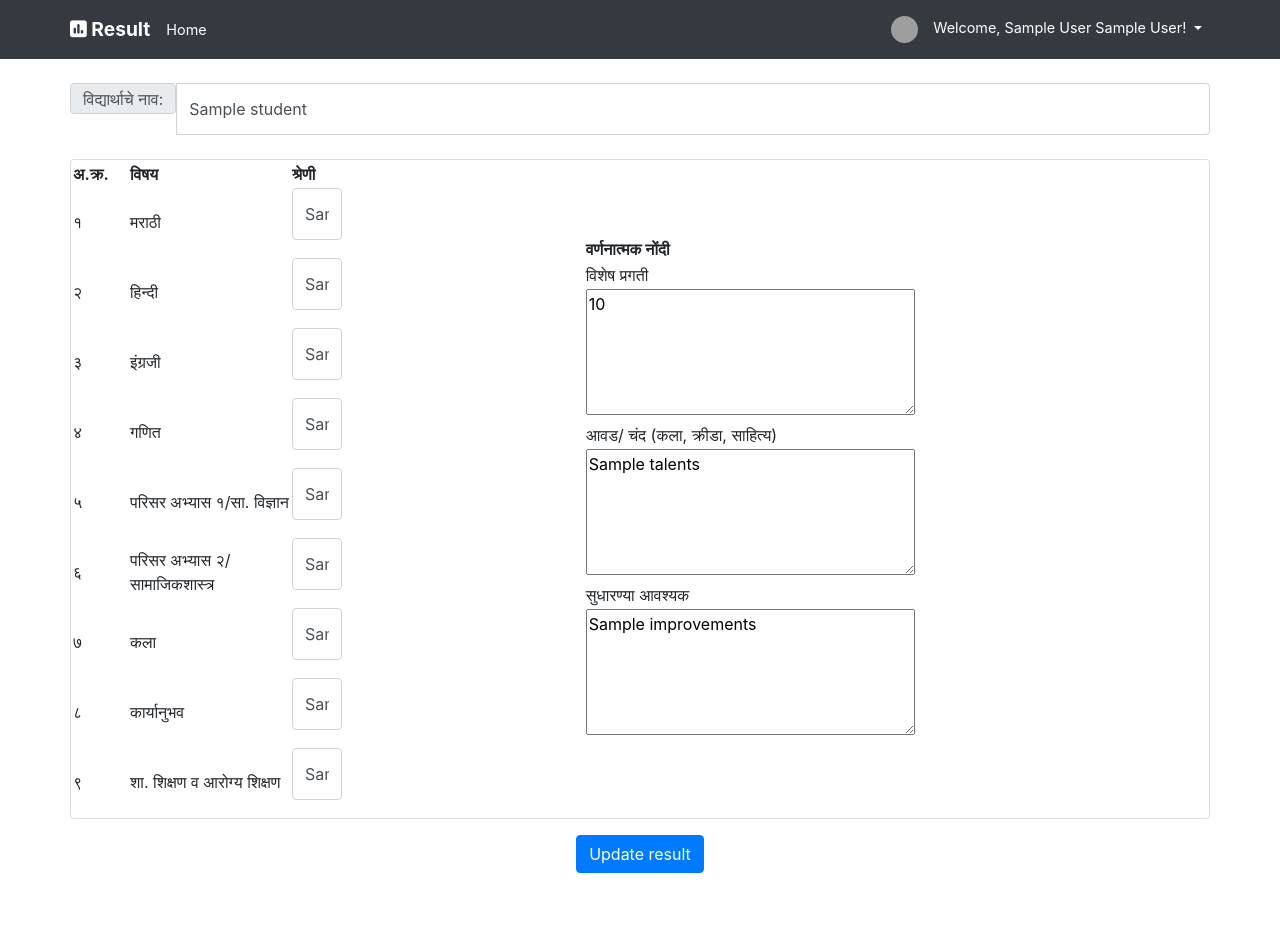
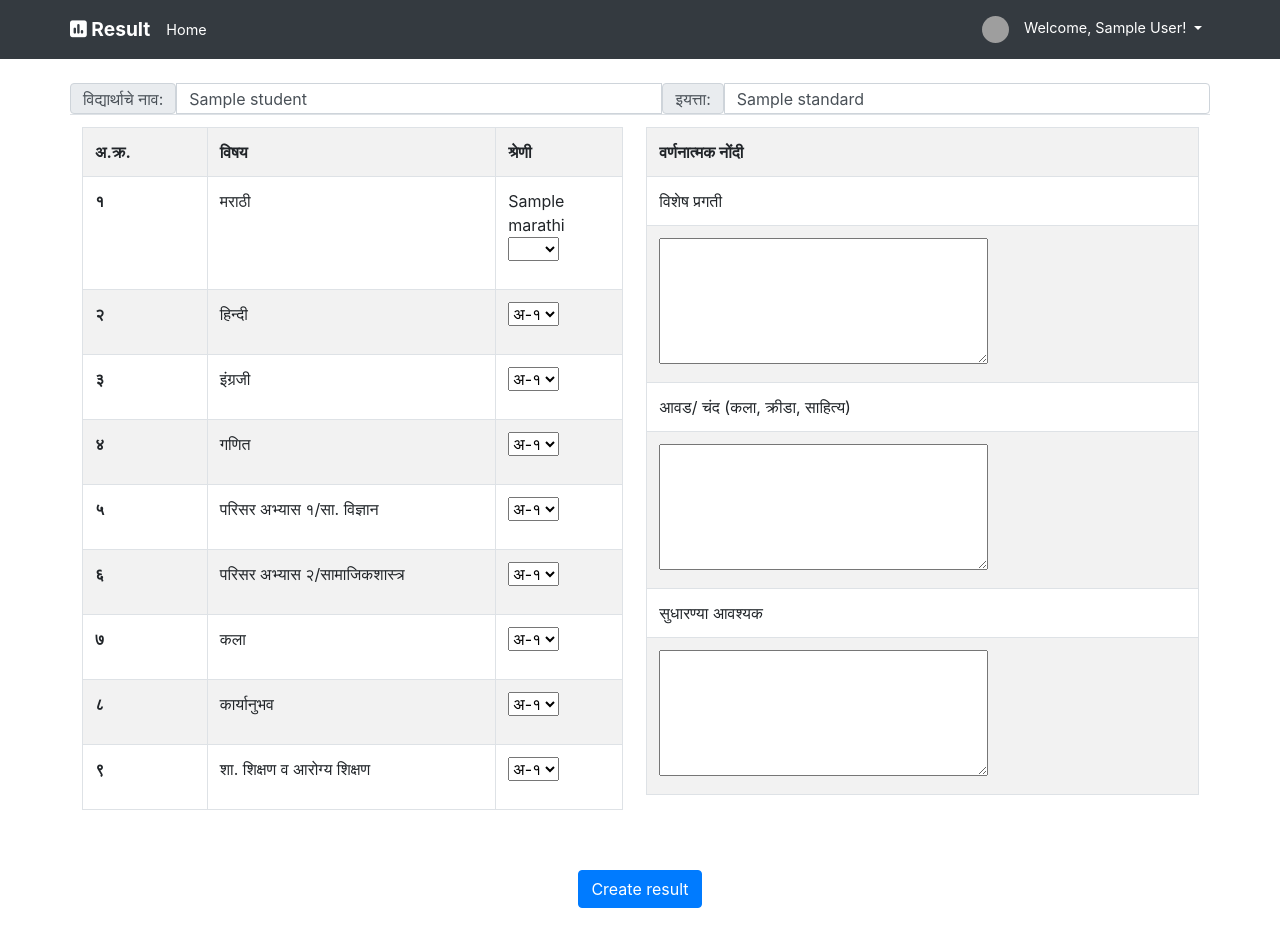
Before and after one commit to StandinKP/School-Result-Marathi, a Flask app: page /edit_result/1/ in a window 1280 px wide. Before the commit the page ends 873 px from the top, so only its background shows below. Run offline with Flask 2, Linux system fonts and the light colour scheme; the visitor is signed in with stand-in values (Sample User, id 1); a database or web service that is not in the repository returns one stand-in record (values such as "Sample title"); some libraries are stand-ins or nearby versions; grey boxes are pictures that could not be loaded.

Commit message:
tables upgraded and login changed to email

```diff
--- a/app.py
+++ b/app.py
@@ -146,13 +146,13 @@ def login():
         return redirect(url_for("index"))
 
     if request.method == "POST":
-        user = mongo.db.users.find_one({"username": request.form["username"]})
+        user = mongo.db.users.find_one({"email": request.form["email"]})
 
         if user and bcrypt.check_password_hash(
             user["password"], request.form["password"]
         ):
             session["logged_in"] = True
-            session["username"] = request.form["username"]
+            session["username"] = user["username"]
             session["fname"] = user["fname"]
             session["lname"] = user["lname"]
 
@@ -160,6 +160,7 @@ def login():
             session["teacherId"] = user["teacherId"]
             next_page = request.args.get("next")
 
+            flash("Login successful", "success")
             return redirect(next_page) if next_page else redirect(url_for("index"))
 
             return redirect(url_for("login"))
@@ -296,6 +297,7 @@ def method_name(standard):
 @login_required
 def edit_result(studentId):
     student = mongo.db.students.find_one({"studentId": studentId})
+
     if request.method == "POST":
         name = request.form["name"]
         mongo.db.students.update_one(
--- a/static/css/main.css
+++ b/static/css/main.css
@@ -119,10 +119,6 @@ body {
 ::after,
 ::before {
   box-sizing: content-box;
-}
-
-.form-control {
-  height: 17px;
 }
 
 .grade {
@@ -296,8 +292,8 @@ hr {
 .form-control {
   display: block;
   width: 100%;
-  height: calc(1.5em + 0.75rem + 2px);
   padding: 0.375rem 0.75rem;
+  height: 20px;
   font-size: 1rem;
   font-weight: 400;
   line-height: 1.5;
--- a/templates/add_result.html
+++ b/templates/add_result.html
@@ -30,7 +30,7 @@
     <table class="table">
       <tr>
         <td>
-          <table class="table table-striped">
+          <table class="table table-striped table-bordered">
             <tr>
               <th class="srno" scope="col">अ.क्र.</th>
               <th class="subject" scope="col">विषय</th>
@@ -219,7 +219,7 @@
           </table>
         </td>
         <td>
-          <table class="table table-striped">
+          <table class="table table-striped table-bordered">
             <tr>
               <th>वर्णनात्मक नोंदी</th>
             </tr>
--- a/templates/edit_result.html
+++ b/templates/edit_result.html
@@ -1,128 +1,222 @@
 {% extends 'layout.html' %} {% block body %}
+
 <div class="container mt-4 mb-2">
   <form action="" method="post">
     <div>
       <span class="form-group mb-3">
         <span class="input-group input-group alternative">
-          <span class="input-group-text" style="height: 17px;">विद्यार्थाचे नाव:</span>
-          <input type="text" name="name" class="form-control" value="{{ student.name }}" />
+          <span class="input-group-text" style="height: 17px;"
+            >विद्यार्थाचे नाव:</span
+          >
+          <input
+            type="text"
+            class="form-control"
+            style="height: 17px;"
+            name="name"
+            value="{{student.name}}"
+          />
+          <span class="input-group-text" style="height: 17px;">इयत्ता:</span>
+          <input
+            type="text"
+            class="form-control bg-white"
+            style="height: 17px;"
+            value="{{ student.standard }}"
+            readonly
+          />
         </span>
       </span>
     </div>
 
-    <div class="card mt-4">
-      <table>
+    <table class="table">
       <tr>
         <td>
-            <table>
+          <table class="table table-striped table-bordered">
             <tr>
-                <th class="srno">अ.क्र.</th>
-                <th class="subject">विषय</th>
-                <th class="grade">श्रेणी</th>
+              <th class="srno" scope="col">अ.क्र.</th>
+              <th class="subject" scope="col">विषय</th>
+              <th class="grade" scope="col">श्रेणी</th>
             </tr>
             <tr>
-                <td class="srno">१</td>
+              <th class="srno" scope="row">१</th>
               <td class="subject">मराठी</td>
               <td class="grade">
                 <div class="form-group mb-3">
                   <div class="input-group input-group alternative">
-                      <input type="text" class="form-control" required name="marathi"
-                        value="{{ student.grade.0.marathi }}" />
+                    {{student.grade.marathi}}
+                    <select name="marathi">
+                      <option
+                        value="{{student.grade.marathi}}"
+                        selected="selected"
+                      ></option>
+                      <option value="अ-१">अ-१</option>
+                      <option value="अ-२">अ-२</option>
+                      <option value="ब-१">ब-१</option>
+                      <option value="ब-२">ब-२</option>
+                      <option value="क-१">क-१</option>
+                      <option value="क-२">क-२</option>
+                      <option value="ड-१">ड-१</option>
+                      <option value="ड-२">ड-२</option>
+                    </select>
                   </div>
                 </div>
               </td>
             </tr>
             <tr>
-                <td class="srno">२</td>
+              <th class="srno" scope="row">२</th>
               <td class="subject">हिन्दी</td>
               <td class="grade">
                 <div class="form-group mb-3">
                   <div class="input-group input-group alternative">
-                      <input type="text" class="form-control" required name="hindi"
-                        value="{{ student.grade.1.hindi }}" />
+                    <select name="hindi">
+                      <option value="अ-१">अ-१</option>
+                      <option value="अ-२">अ-२</option>
+                      <option value="ब-१">ब-१</option>
+                      <option value="ब-२">ब-२</option>
+                      <option value="क-१">क-१</option>
+                      <option value="क-२">क-२</option>
+                      <option value="ड-१">ड-१</option>
+                      <option value="ड-२">ड-२</option>
+                    </select>
                   </div>
                 </div>
               </td>
             </tr>
             <tr>
-                <td class="srno">३</td>
+              <th class="srno" scope="row">३</th>
               <td class="subject">इंग्रजी</td>
               <td class="grade">
                 <div class="form-group mb-3">
                   <div class="input-group input-group alternative">
-                      <input type="text" class="form-control" required name="english"
-                        value="{{ student.grade.2.english }}" />
+                    <select name="english">
+                      <option value="अ-१">अ-१</option>
+                      <option value="अ-२">अ-२</option>
+                      <option value="ब-१">ब-१</option>
+                      <option value="ब-२">ब-२</option>
+                      <option value="क-१">क-१</option>
+                      <option value="क-२">क-२</option>
+                      <option value="ड-१">ड-१</option>
+                      <option value="ड-२">ड-२</option>
+                    </select>
                   </div>
                 </div>
               </td>
             </tr>
             <tr>
-                <td class="srno">४</td>
+              <th class="srno" scope="row">४</th>
               <td class="subject">गणित</td>
               <td class="grade">
                 <div class="form-group mb-3">
                   <div class="input-group input-group alternative">
-                      <input type="text" class="form-control" required name="maths"
-                        value="{{ student.grade.3.maths }}" />
+                    <select name="maths">
+                      <option value="अ-१">अ-१</option>
+                      <option value="अ-२">अ-२</option>
+                      <option value="ब-१">ब-१</option>
+                      <option value="ब-२">ब-२</option>
+                      <option value="क-१">क-१</option>
+                      <option value="क-२">क-२</option>
+                      <option value="ड-१">ड-१</option>
+                      <option value="ड-२">ड-२</option>
+                    </select>
                   </div>
                 </div>
               </td>
             </tr>
             <tr>
-                <td class="srno">५</td>
+              <th class="srno" scope="row">५</th>
               <td class="subject">परिसर अभ्यास १/सा. विज्ञान</td>
               <td class="grade">
                 <div class="form-group mb-3">
                   <div class="input-group input-group alternative">
-                      <input type="text" class="form-control" required name="s_science"
-                        value="{{ student.grade.4.s_science }}" />
+                    <select name="s_science">
+                      <option value="अ-१">अ-१</option>
+                      <option value="अ-२">अ-२</option>
+                      <option value="ब-१">ब-१</option>
+                      <option value="ब-२">ब-२</option>
+                      <option value="क-१">क-१</option>
+                      <option value="क-२">क-२</option>
+                      <option value="ड-१">ड-१</option>
+                      <option value="ड-२">ड-२</option>
+                    </select>
                   </div>
                 </div>
               </td>
             </tr>
             <tr>
-                <td class="srno">६</td>
+              <th class="srno" scope="row">६</th>
               <td class="subject">परिसर अभ्यास २/सामाजिकशास्त्र</td>
               <td class="grade">
                 <div class="form-group mb-3">
                   <div class="input-group input-group alternative">
-                      <input type="text" class="form-control" required name="sociology"
-                        value="{{ student.grade.5.sociology }}" />
+                    <select name="sociology">
+                      <option value="अ-१">अ-१</option>
+                      <option value="अ-२">अ-२</option>
+                      <option value="ब-१">ब-१</option>
+                      <option value="ब-२">ब-२</option>
+                      <option value="क-१">क-१</option>
+                      <option value="क-२">क-२</option>
+                      <option value="ड-१">ड-१</option>
+                      <option value="ड-२">ड-२</option>
+                    </select>
                   </div>
                 </div>
               </td>
             </tr>
             <tr>
-                <td class="srno">७</td>
+              <th class="srno" scope="row">७</th>
               <td class="subject">कला</td>
               <td class="grade">
                 <div class="form-group mb-3">
                   <div class="input-group input-group alternative">
-                      <input type="text" class="form-control" required name="art" value="{{ student.grade.6.art }}" />
+                    <select name="art">
+                      <option value="अ-१">अ-१</option>
+                      <option value="अ-२">अ-२</option>
+                      <option value="ब-१">ब-१</option>
+                      <option value="ब-२">ब-२</option>
+                      <option value="क-१">क-१</option>
+                      <option value="क-२">क-२</option>
+                      <option value="ड-१">ड-१</option>
+                      <option value="ड-२">ड-२</option>
+                    </select>
                   </div>
                 </div>
               </td>
             </tr>
             <tr>
-                <td class="srno">८</td>
+              <th class="srno" scope="row">८</th>
               <td class="subject">कार्यानुभव</td>
               <td class="grade">
                 <div class="form-group mb-3">
                   <div class="input-group input-group alternative">
-                      <input type="text" class="form-control" required name="work_experience"
-                        value="{{ student.grade.7.work_experience }}" />
+                    <select name="work_experience">
+                      <option value="अ-१">अ-१</option>
+                      <option value="अ-२">अ-२</option>
+                      <option value="ब-१">ब-१</option>
+                      <option value="ब-२">ब-२</option>
+                      <option value="क-१">क-१</option>
+                      <option value="क-२">क-२</option>
+                      <option value="ड-१">ड-१</option>
+                      <option value="ड-२">ड-२</option>
+                    </select>
                   </div>
                 </div>
               </td>
             </tr>
             <tr>
-                <td class="srno">९</td>
+              <th class="srno" scope="row">९</th>
               <td class="subject">शा. शिक्षण व आरोग्य शिक्षण</td>
               <td class="grade">
                 <div class="form-group mb-3">
                   <div class="input-group input-group alternative">
-                      <input type="text" class="form-control" required name="physical_edu"
-                        value="{{ student.grade.8.physical_edu }}" />
+                    <select name="physical_edu">
+                      <option value="अ-१">अ-१</option>
+                      <option value="अ-२">अ-२</option>
+                      <option value="ब-१">ब-१</option>
+                      <option value="ब-२">ब-२</option>
+                      <option value="क-१">क-१</option>
+                      <option value="क-२">क-२</option>
+                      <option value="ड-१">ड-१</option>
+                      <option value="ड-२">ड-२</option>
+                    </select>
                   </div>
                 </div>
               </td>
@@ -130,7 +224,7 @@
           </table>
         </td>
         <td>
-            <table>
+          <table class="table table-striped table-bordered">
             <tr>
               <th>वर्णनात्मक नोंदी</th>
             </tr>
@@ -141,7 +235,7 @@
             </tr>
             <tr>
               <td>
-                  <textarea name="progress" cols="30" rows="5">{{ student.progress }}</textarea>
+                <textarea name="progress" cols="30" rows="5"></textarea>
               </td>
             </tr>
             <tr>
@@ -151,7 +245,7 @@
             </tr>
             <tr>
               <td>
-                  <textarea name="talents" cols="30" rows="5">{{ student.talents }}</textarea>
+                <textarea name="talents" cols="30" rows="5"></textarea>
               </td>
             </tr>
             <tr>
@@ -161,18 +255,15 @@
             </tr>
             <tr>
               <td>
-                  <textarea name="improvements" cols="30" rows="5">{{ student.improvements }}</textarea>
+                <textarea name="improvements" cols="30" rows="5"></textarea>
               </td>
             </tr>
           </table>
         </td>
       </tr>
     </table>
-    </div>
     <div class="form-group text-center">
-      <button type="submit" class="btn btn-primary my-3">
-        Update result
-      </button>
+      <input type="submit" value="Create result" class="btn btn-primary my-3" />
     </div>
   </form>
 </div>
--- a/templates/includes/_navbar.html
+++ b/templates/includes/_navbar.html
@@ -48,7 +48,7 @@
             <img
               class="rounded-circle display-pic"
               src="{{ session.profile_pic }}"
-            />Welcome, {{ session.fname }} {{ session.lname }}!
+            />Welcome, {{ session.fname }}!
           </a>
           <div class="dropdown-menu" aria-labelledby="navbarDropdown">
             <a class="dropdown-item" href="/account/{{ session.username }}"
--- a/templates/index.html
+++ b/templates/index.html
@@ -7,8 +7,8 @@
       {% for standard in standards %}
       <div class="col col-lg-2">
         <a href="/result/{{standard}}"
-          ><button class="btn-sm btn-sq btn-secondary mt-2 mb-3">
-            {{standard}}
+          ><button class="btn-sm btn-sq btn-primary mt-2 mb-3">
+            इयत्ता {{standard}}
           </button></a
         >
       </div>
--- a/templates/result.html
+++ b/templates/result.html
@@ -5,7 +5,7 @@
   <div class="row">
     <div class="col">
       {% if students_count != 0 %}
-      <table class="table table-striped">
+      <table class="table table-striped table-bordered">
         <tr>
           <th class="srno">अ.क्र.</th>
           <th class="subject">विद्यार्थाचे नाव</th>
```
Also changed, not shown: templates/login.html (+4 -4 lines), templates/view_result.html (+16 -12 lines). Lines whose indentation alone changed are shown as unchanged.
